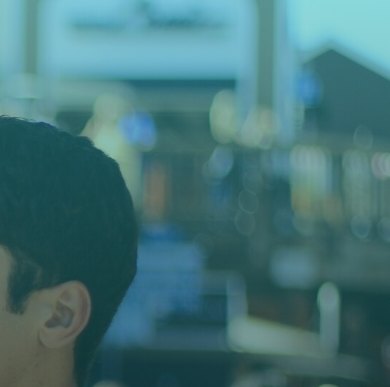
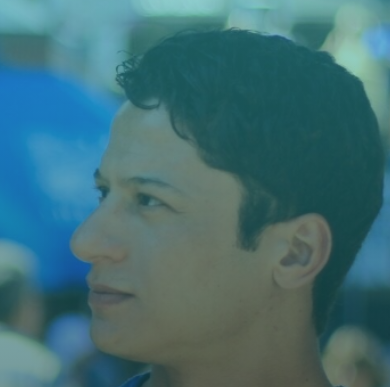
Before and after one commit to Sedki-Sghairi/portfolio-, a plain HTML site: page index.html in a window 390 px wide. Shown: the part 82-469 px from the top of the page. Drawn offline with nearby package versions, Linux system fonts and the light colour scheme; a web font is replaced by a local one.

Commit message:
centered image in small screens

```diff
--- a/styles.css
+++ b/styles.css
@@ -239,7 +239,7 @@ nav {
 /* hero */
 header {
 	min-height: 100vh;
-	background: linear-gradient(rgba(63, 208, 212, 0.5), rgba(0, 0, 0, 0.7)), url(./hero.JPG) right/cover no-repeat;
+	background: linear-gradient(rgba(63, 208, 212, 0.5), rgba(0, 0, 0, 0.7)), url(./heroo.png) center/cover no-repeat;
 }
 .banner {
 	min-height: 100vh;
```
Also changed, not shown: heroo.png (added).
